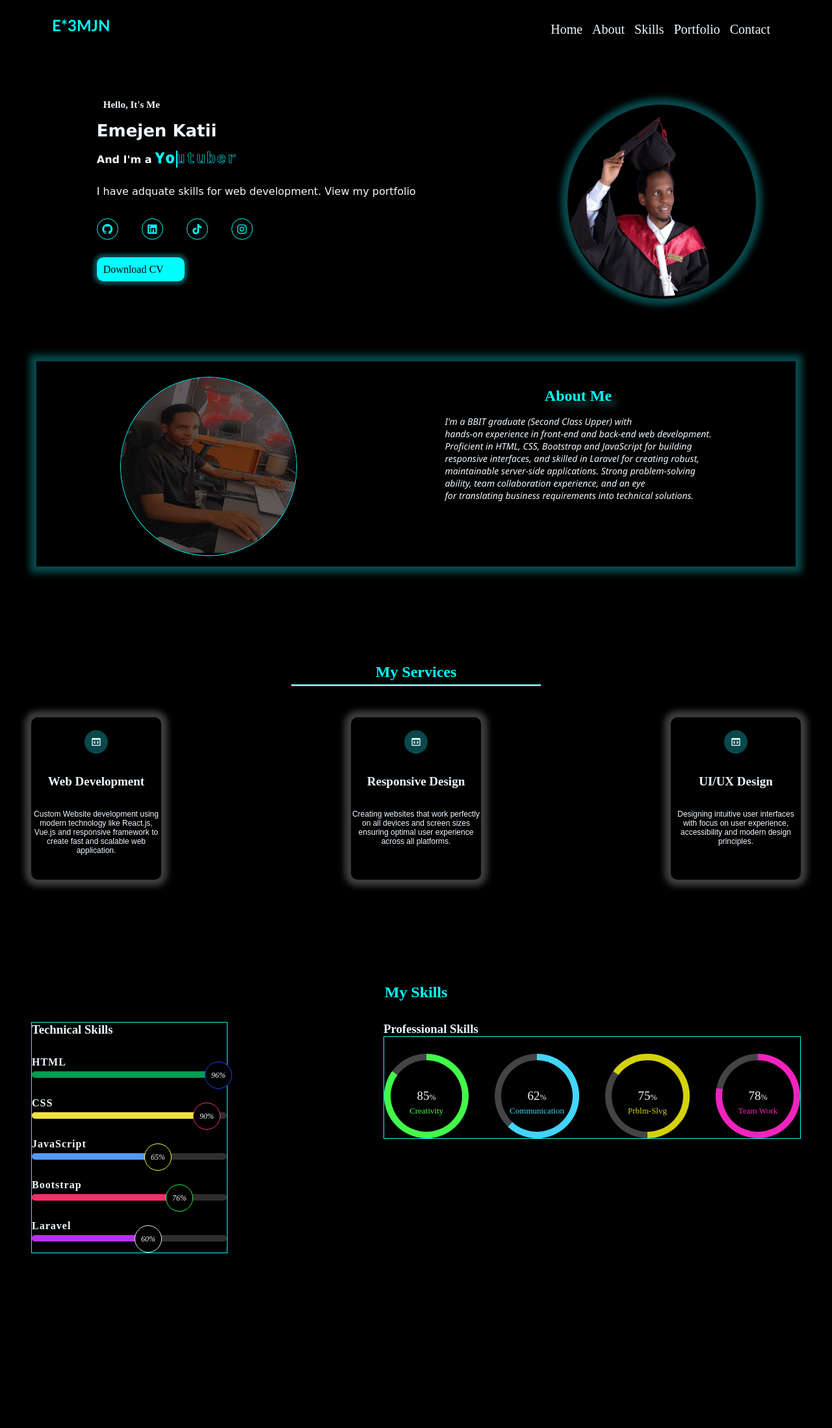
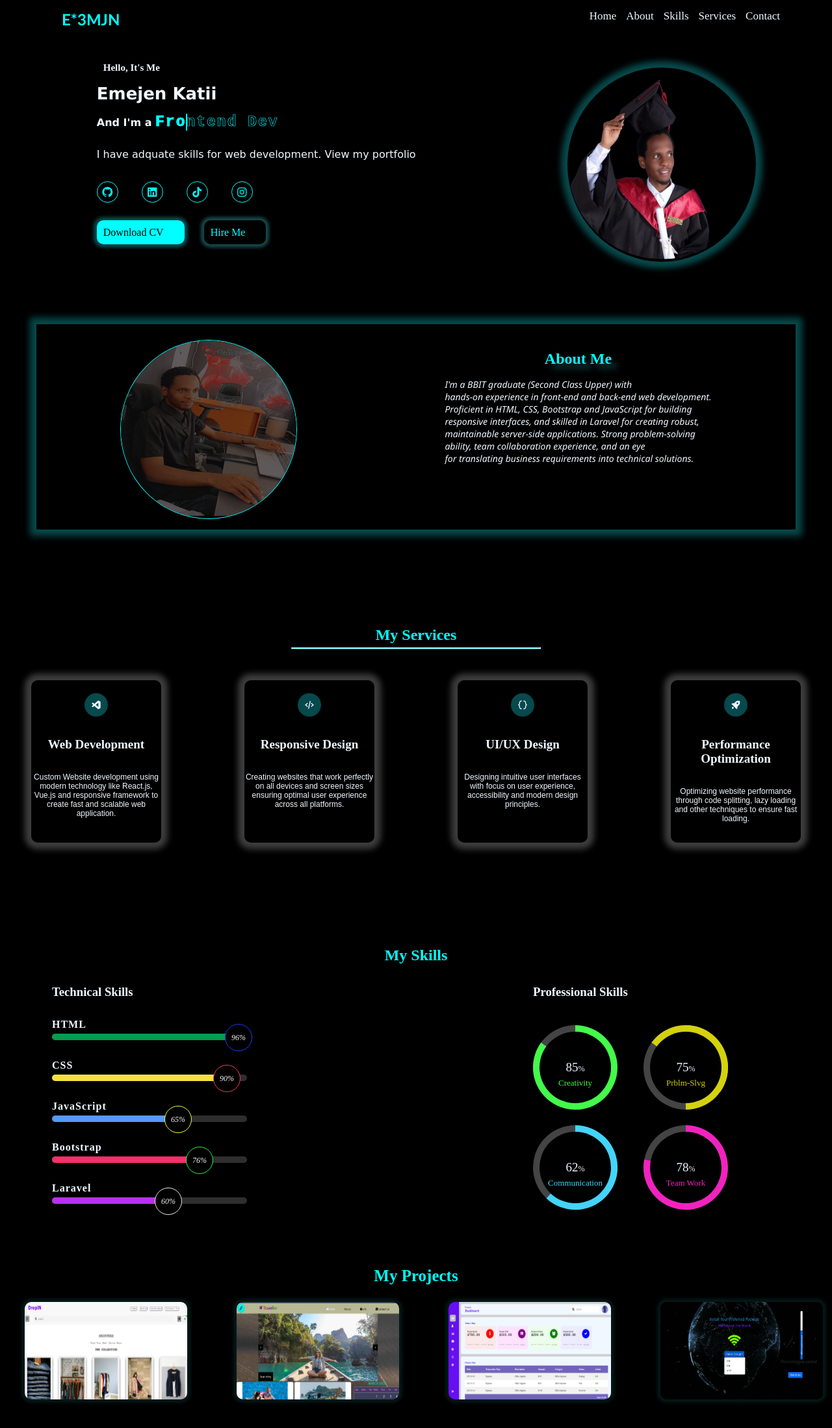
Before and after one commit to EmejenK/portfolio-new, a plain HTML site: page index.html in a window 1280 px wide. Shown: the whole page at 65% size. Before the commit the page ends 2009 px from the top, so only its background shows below. Drawn offline with nearby package versions, Linux system fonts and the light colour scheme.

Commit message:
First commit

```diff
--- a/index.html
+++ b/index.html
@@ -12,21 +12,21 @@
     <header class="header-section">
         <h2>E*3MJN</h2>
         <ul>
-            <li><a href="#">Home</a></li>
-            <li><a href="#">About</a></li>
-            <li><a href="#">Skills</a></li>
-            <li><a href="#">Portfolio</a></li>
-            <li><a href="#">Contact</a></li>
+            <li><a href="#home">Home</a></li>
+            <li><a href="#about-me">About</a></li>
+            <li><a href="#skills">Skills</a></li>
+            <li><a href="#services">Services</a></li>
+            <li><a href="#contact">Contact</a></li>
         </ul>
     </header>
     <!------------Home section------------>
-    <section class="home-section">
+    <section class="home-section" id="home">
         <div class="me">
             <h3>Hello, It's Me</h3>
             <h2>Emejen Katii</h2>
             <h4>And I'm a
                 <span style="--i:4;" data-text ="Web Developer">Web Developer</span>
-                <span style="--i:3;" data-text ="Youtuber">Youtuber</span>
+                <span style="--i:3;" data-text ="Frontend Dev">Frontend Dev</span>
                 <span style="--i:2;" data-text ="Bloger">Bloger</span>
                 <span style="--i:1;" data-text ="Designer">Designer</span>
             </h4>
@@ -36,8 +36,9 @@
                 <a href="#"><i class='bx bxl-linkedin-square'></i></a>
                 <a href="#"><i class='bx bxl-tiktok' ></i></a>
                 <a href="#"><i class='bx bxl-instagram'></i></i></a>
-            <span>
+            <span class="buttons">
                 <li><a href="#">Download CV</a></li>
+                <li><a href="https://mail.google.com/mail/u/0/#inbox?compose=new" class="hire">Hire Me</a></li>
             </span>
             </div>
         </div>
@@ -45,8 +46,10 @@
             <img src="images/black.png" alt="">
         </div>
     </section>
+
     <!--------About me---------->
-    <section id="about-me" class="about">
+    <section id="about-me">
+        <div class="about">
         <div class="about-image">
             <img src="images/about.jpg" alt="">
         </div>
@@ -60,14 +63,15 @@ maintainable server-side applications. Strong problem-solving <br>
 ability, team collaboration experience, and an eye <br>
 for translating business requirements into technical solutions.</p>
         </div>
+        </div>
     </section>
     <!--------My Services--------->
-    <section class="my-services">
+    <section class="my-services" id="services">
         <h1>My Services</h1>
         <hr>
         <div class="service-container">
         <div class="services">
-            <i class='bx bx-code-block'></i>
+            <i class='bx bxl-visual-studio'></i>
             <h2>Web Development</h2>
             <p>Custom Website development using modern technology like
             React.js, Vue.js and responsive framework to
@@ -76,7 +80,7 @@ for translating business requirements into technical solutions.</p>
         </div>
 
         <div class="services">
-            <i class='bx bx-code-block'></i>
+            <i class='bx bx-code-alt'></i>
             <h2>Responsive Design</h2>
             <p>Creating websites that work perfectly on all devices
                 and screen sizes ensuring optimal user experience
@@ -84,8 +88,9 @@ for translating business requirements into technical solutions.</p>
 
         </div>
 
+
         <div class="services">
-            <i class='bx bx-code-block'></i>
+            <i class='bx bx-code-curly'></i>
             <h2>UI/UX Design</h2>
             <p>Designing intuitive user interfaces with focus
                 on user experience, accessibility and modern
@@ -93,10 +98,19 @@ for translating business requirements into technical solutions.</p>
             </p>
 
         </div>
+
+        <div class="services">
+            <i class='bx bxs-rocket'></i>
+            <h2>Performance Optimization</h2>
+            <p>Optimizing website performance through code splitting,
+            lazy loading and other techniques to ensure fast loading.</p>
+
+        </div>
         </div>
     </section>
     <!-----------MY SKILLS-------------->
-    <section class="skills-container">
+    <section class="main-skill" id="skills">
+        <div class="skills-container">
             <h1>My Skills</h1>
             <div class="skills-wrap">
                 <div class="technical">
@@ -130,8 +144,9 @@ for translating business requirements into technical solutions.</p>
 
                 <div class="spinning-circle">
                     <h3>Professional Skills</h3>
-                <div class="spinning-main">
+
                     <div class="container-progress">
+                        <div class="allow">
                         <!----1st circle progress bar---->
                         <div class="progress" style="--i:85;--clr:#43f94a;">
                             <h3>85<span>%</span></h3>
@@ -142,6 +157,8 @@ for translating business requirements into technical solutions.</p>
                             <h3>62<span>%</span></h3>
                             <h4>Communication</h4>
                         </div>
+                        </div>
+                        <div class="allow2">
                         <!----3rd circle progress bar---->
                         <div class="progress less" style="--i:35;--clr:#d4d10e;">
                             <h3>75<span>%</span></h3>
@@ -156,8 +173,48 @@ for translating business requirements into technical solutions.</p>
                     </div>
 
 
+
                 </div>
 
+            </div>
+        </div>
+        <!-----My Projects-------->
+        <div class="main-pro">
+            <h2>My Projects</h2>
+            <div class="projects-wrapper">
+                <!---Project 1----->
+                    <div class="image-wrap">
+                            <img src="images/dropin.png" alt="">
+                            <div class="content">
+                                <h3>E-commerce Website</h3>
+                                <p>I have made the best out of it</p>
+                            </div>
+                    </div>
+                    <!---Project 2----->
+                    <div class="image-wrap">
+                            <img src="images/traveller..png" alt="">
+                            <div class="content">
+                                <h3>Booking Webiste</h3>
+                                <p>I have made the best out of it</p>
+                            </div>
+                    </div>
+                    <!---Project 3----->
+                    <div class="image-wrap">
+                            <img src="images/admin..png" alt="">
+                            <div class="content">
+                                <h3>Admin Dashboard</h3>
+                                <p>I have made the best out of it</p>
+                            </div>
+                    </div>
+                    <!---Project 4----->
+                    <div class="image-wrap">
+                            <img src="images/wifi.png" alt="">
+                            <div class="content">
+                                <h3>Internet of Things</h3>
+                                <p>I have made the best out of it</p>
+                            </div>
+                    </div>
+            </div>
         </div>
     </section>
 </body>
--- a/style.css
+++ b/style.css
@@ -9,21 +9,25 @@
     display: flex;
     flex-wrap: wrap;
     justify-content: space-between;
-    margin-top: 1.5rem;
+    /*margin-top: 1.5rem;*/
+    padding: 15px;
+    position: fixed;
+    top: 0;
+    width: 100%;
+    z-index: 1;
+
 }
 .header-section h2 {
     cursor: pointer;
+    color: aqua;
     margin-left: 5rem;
-    color: aqua;
     font-weight: 600;
     font-family: 'Trebuchet MS', 'Lucida Sans Unicode', 'Lucida Grande', 'Lucida Sans', Arial, sans-serif;
 }
-.header-section ul {
+  .header-section ul {
     display: flex;
     flex-wrap: wrap;
-    justify-content: space-between;
-    padding-top: 10px;
-     margin-right: 5rem;
+    margin-right: 5rem;
 }
 .header-section ul li {
     list-style: none;
@@ -31,7 +35,7 @@
 }
 .header-section ul li a {
     text-decoration: none;
-    font-size: 20px;
+    font-size: 17px;
 }
 .header-section h2:hover {
     color: aqua;
@@ -114,6 +118,10 @@
     margin-top: 2rem;
 
 }
+.socials span {
+    display: flex;
+    gap: 30px;
+}
 .socials a {
     text-decoration: none;
     padding-right: 2rem;
@@ -130,6 +138,15 @@
     background: aqua;
     color: black;
      box-shadow: 0px 0px 5px 5px rgba(78, 242, 248, 0.3);
+}
+.hire {
+    box-shadow: 0px 0px 5px 5px rgba(78, 242, 248, 0.3);
+    background: transparent;
+    color: aqua;
+}
+.hire:hover {
+    background: aqua;
+    color: black;
 }
 span li {
     list-style: none;
@@ -158,8 +175,8 @@ span li a:hover {
     margin-top: 1.5rem;
 }
 .my-image:hover {
-    transform: translateY(-3px);
-    transition: 0.3s ease-in-out;
+    transform: translateY(-5px);
+    transition: 0.3s ease-in;
 }
 .my-image img {
     width: 290px;
@@ -269,7 +286,8 @@ span li a:hover {
 
 /***************MY SKILLS********************/
 .technical {
-    border: 1px solid aqua;
+    margin-left: 2rem;
+    align-items: center;
 }
 .skills-container {
     margin-top: 5rem;
@@ -293,10 +311,10 @@ span li a:hover {
     margin-top: 30px;
     margin-bottom: 5px;
 }
-.spinning-main {
+/*.spinning-main {
     border: 1px solid aqua;
 
-}
+}*/
 .progress-bar {
     background: rgb(46, 46, 46);
     width: 300px;
@@ -395,16 +413,20 @@ span li a:hover {
 .container-progress {
     position: relative;
     display: flex;
-    justify-content: space-around;
     flex-wrap: wrap;
     gap: 40px;
+    justify-content: center;
     margin-top: 1rem;
+    margin-right: 7rem;
+    align-items: center;
+
 }
+
 .container-progress .progress {
     position: relative;
     width: 130px;
     height: 130px;
-    margin-top: 0.6rem;
+    margin-top: 1.5rem;
     border-radius: 50%;
     background: #444 linear-gradient(to right, transparent 50%, var(--clr) 0);
 }
@@ -459,3 +481,79 @@ span li a:hover {
     background: #444;
     transform: rotate(calc(((var(--i) - 0) * 0.01 turn)));
 }
+
+/******My Projects*********/
+.main-pro {
+    margin-top: 1rem;
+}
+.main-pro h2 {
+    text-align: center;
+    color: aqua;
+    font-size: 25px;
+    padding-bottom: 10px;
+}
+
+.projects-wrapper {
+    width: 100%;
+    height: 100%;
+    display: flex;
+    justify-content: space-around;
+    flex-wrap: wrap;
+    align-items: center;
+    margin-bottom: 4rem;
+    gap: 25px;
+}
+.image-wrap {
+    width: 250px;
+    position: relative;
+    cursor: pointer;
+    margin-top: 1rem;
+    margin-left: 1.5rem;
+    border-radius: 10px;
+    box-shadow: 0px 0px 5px 5px rgba(64, 238, 238, 0.1);
+}
+
+.image-wrap img {
+    width: 100%;
+    height: 150px;
+    display: block;
+    margin: auto;
+    border-radius: 10px;
+}
+.content {
+    width: 100%;
+    height: 100%;
+    top: 0;
+    left: 0;
+    position: absolute;
+    background: rgb(0, 0, 0, 0.6);
+    display: flex;
+    justify-content: center;
+    align-items: center;
+    flex-direction: column;
+     opacity: 0;
+    transition: 0.6s;
+}
+.content:hover {
+    opacity: 1;
+}
+.image-wrap h3 {
+    background-color: transparent;
+    padding: 5px;
+    color: coral;
+}
+.image-wrap p {
+    font-size: 15px;
+    font-family: 'Gill Sans', 'Gill Sans MT', Calibri, 'Trebuchet MS', sans-serif;
+    font-weight: 100;
+    background-color: transparent;
+    color: aqua;
+}
+.content > *{
+    transform: translateY(25px);
+    transition: transform 0.6s;
+}
+.content:hover > *{
+    transform: translateY(0px);
+
+}
```
Also changed, not shown: images/admin..png (added), images/dropin.png (added), images/traveller..png (added), images/wifi.png (added). Lines whose indentation alone changed are shown as unchanged.
